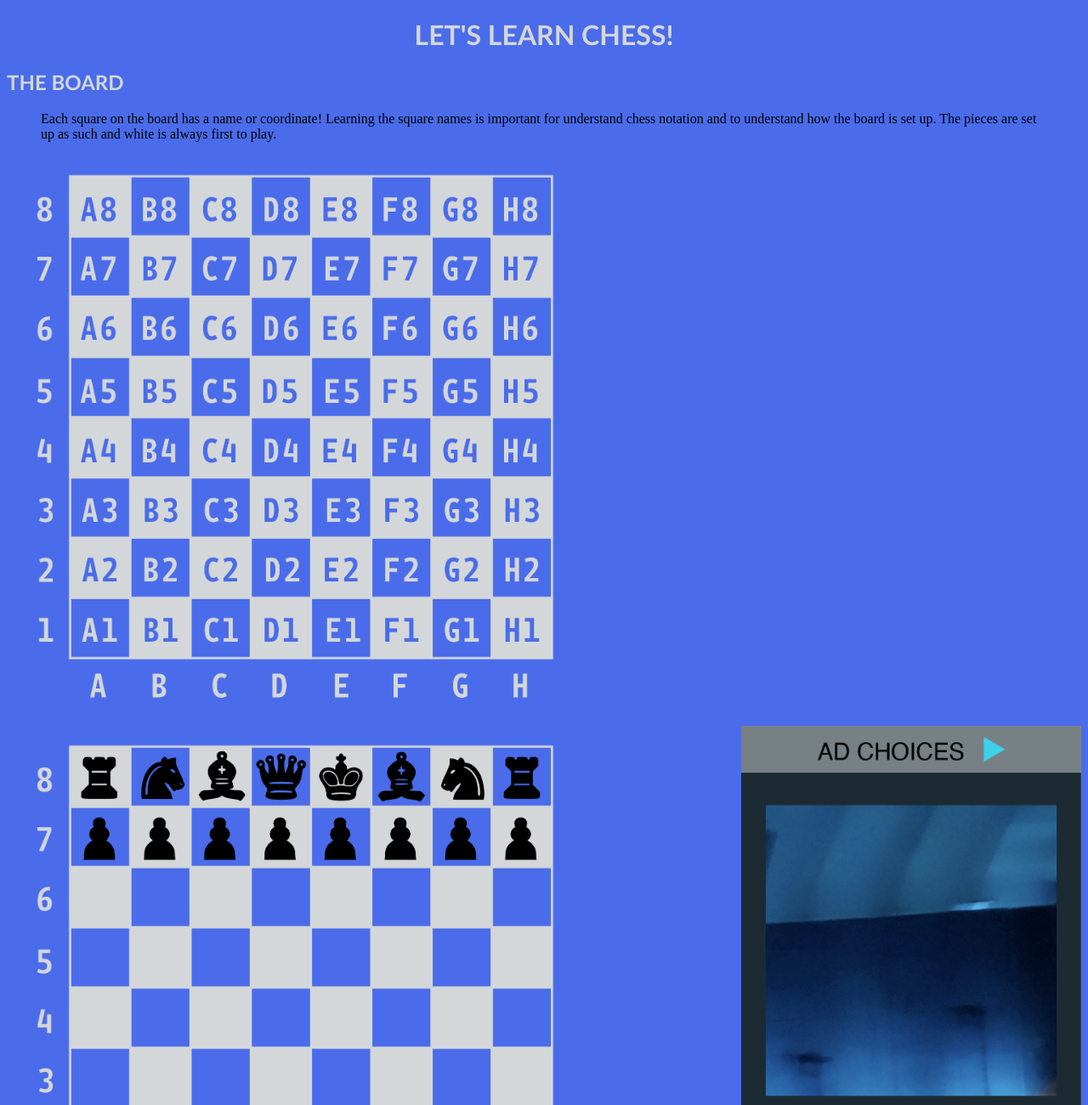
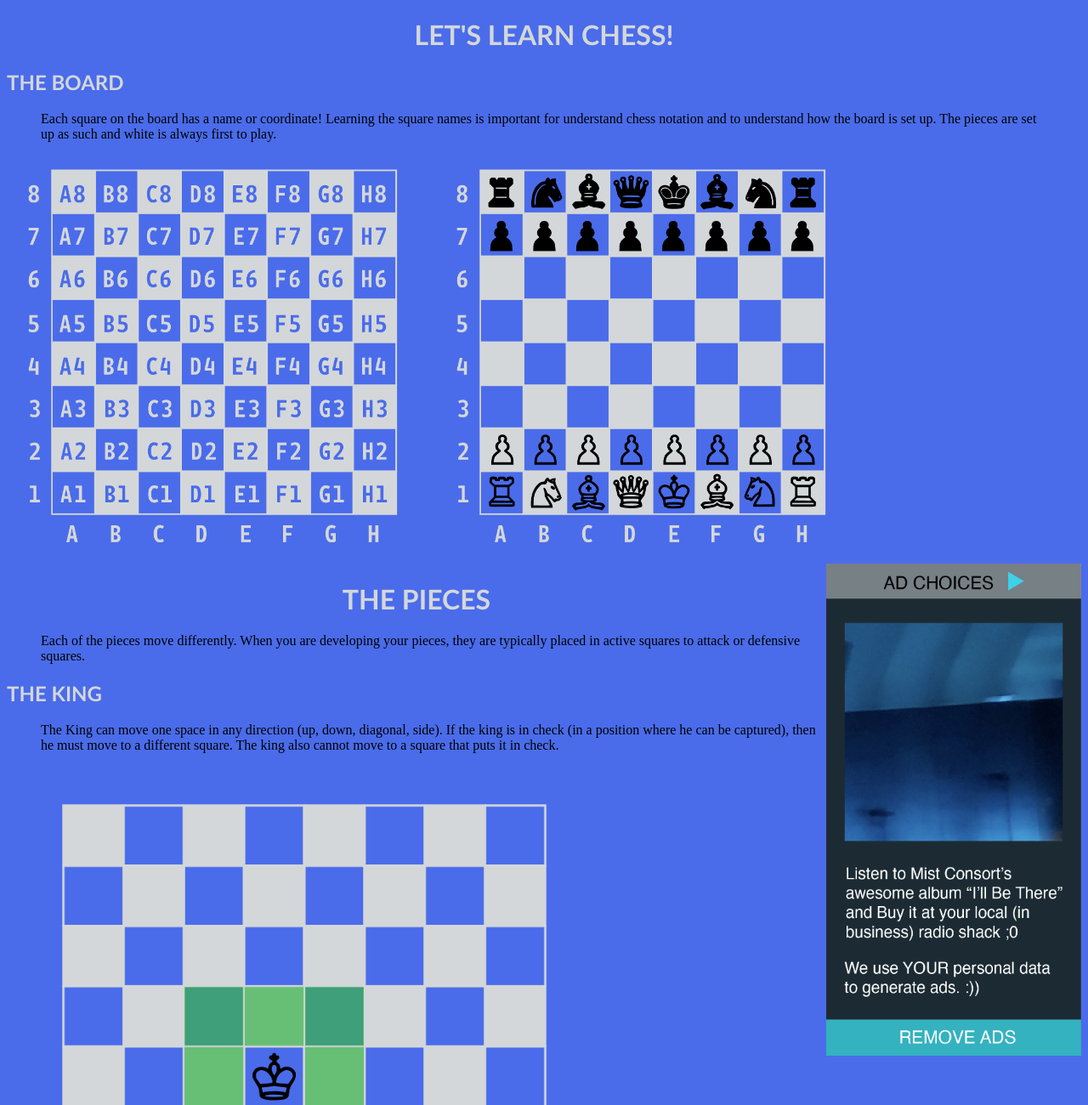
Before and after one commit to adaleong/chess, a plain HTML site: page index.html in a window 1280 px wide. Shown: the top 1300 px of the page at 85% size. Drawn offline with Linux system fonts and the light colour scheme.

Commit message:
scale ex

```diff
--- a/index.html
+++ b/index.html
@@ -11,9 +11,9 @@ LET'S LEARN CHESS!
 </h1>
   <h2>THE BOARD</h2>
   <blockquote>Each square on the board has a name or coordinate! Learning the square names is important for understand chess notation and to understand how the board is set up. The pieces are set up as such and white is always first to play. </blockquote>
-<img src="CHESS-01.png" width="700">
-<img src="CHESS-03.png" width="700">
-<img align ="right" src="AD1.png" width="400">
+<img src="CHESS-01.png" width="500">
+<img src="CHESS-03.png" width="500">
+<img align ="right" src="AD1.png" width="300">
 </div>
     <br>
     <div>
```
